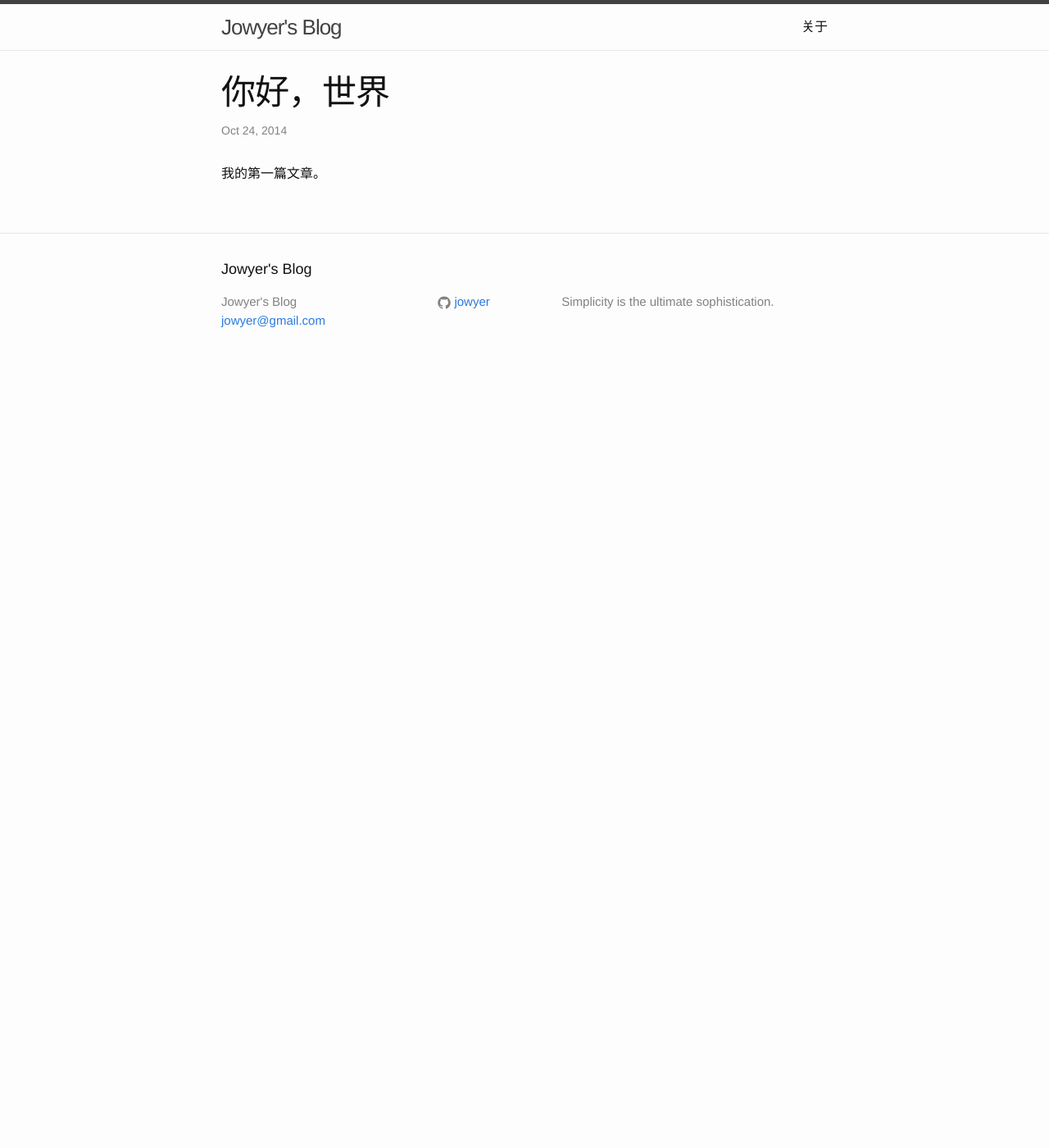
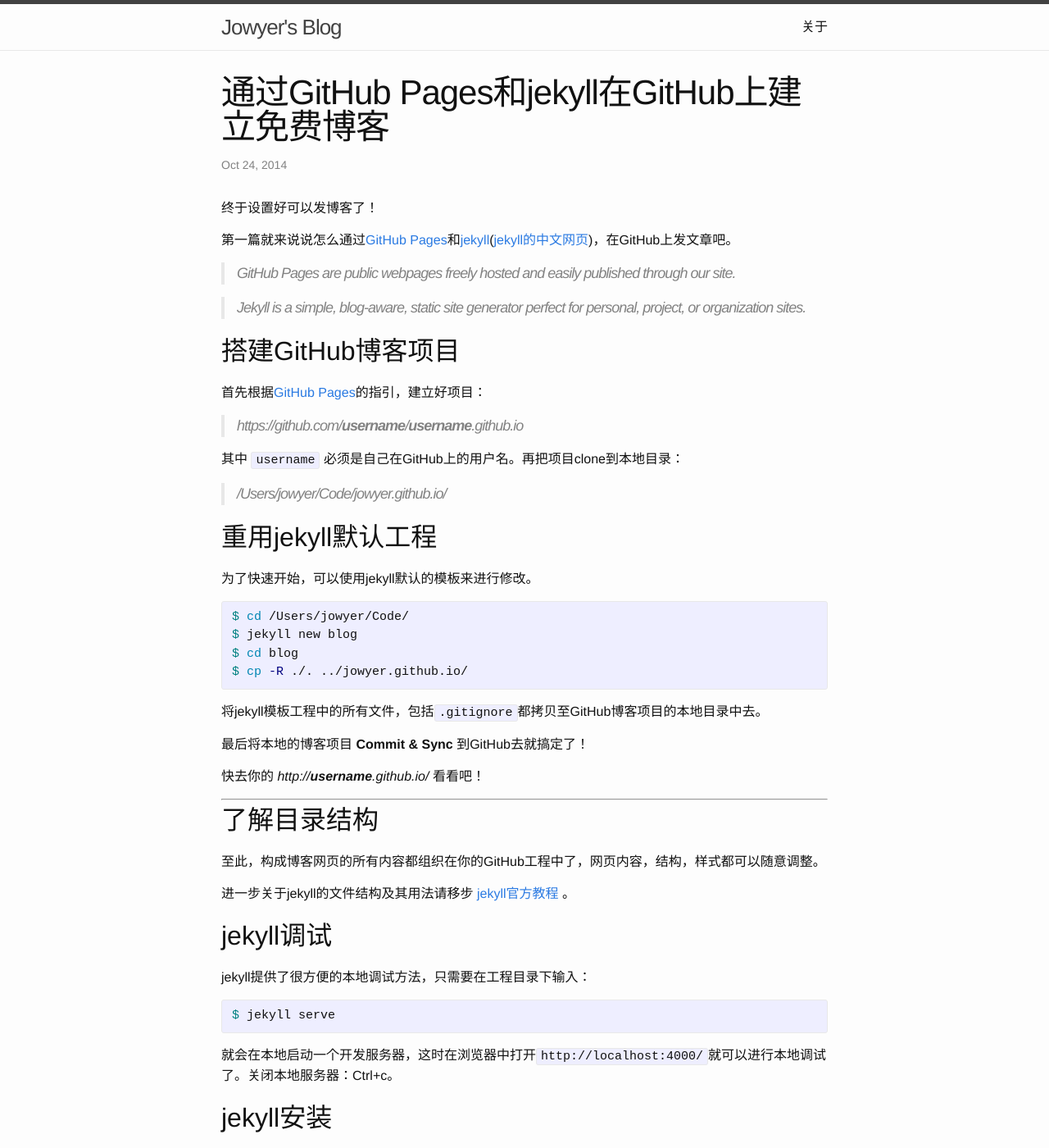
Before and after one commit to Jowyer/jowyer.github.io, a Jekyll site: the page built from _posts/2014-10-24-hello-world.markdown, in a window 1280 px wide and 1400 px high. Shown: the whole window at 82% size. Built offline with Jekyll 4.4.1, drawn with Linux system fonts in a browser that asks for light colours; some of the changed text lies outside the part shown.

Commit message:
GitHub Pages & jekyll

```diff
--- a/_posts/2014-10-24-hello-world.markdown
+++ b/_posts/2014-10-24-hello-world.markdown
@@ -1,7 +1,96 @@
 ---
 layout: post
-title:  你好，世界
+title:  通过GitHub Pages和jekyll在GitHub上建立免费博客
 date:   2014-10-24 14:12:10
 categories: personal
 ---
-我的第一篇文章。
+终于设置好可以发博客了！
+
+第一篇就来说说怎么通过[GitHub Pages][pagesUrl]和[jekyll][jekyllrb]([jekyll的中文网页][jekyllcn])，在GitHub上发文章吧。
+
+> GitHub Pages are public webpages freely hosted and easily published through our site.
+
+> Jekyll is a simple, blog-aware, static site generator perfect for personal, project, or organization sites.
+
+## 搭建GitHub博客项目
+
+首先根据[GitHub Pages][pagesUrl]的指引，建立好项目：
+
+
+> https://github.com/**username**/**username**.github.io
+
+其中 `username` 必须是自己在GitHub上的用户名。再把项目clone到本地目录：
+
+> /Users/jowyer/Code/jowyer.github.io/
+
+## 重用jekyll默认工程
+为了快速开始，可以使用jekyll默认的模板来进行修改。
+
+{% highlight bash %}
+$ cd /Users/jowyer/Code/
+$ jekyll new blog
+$ cd blog
+$ cp -R ./. ../jowyer.github.io/
+{% endhighlight %}
+
+将jekyll模板工程中的所有文件，包括`.gitignore`都拷贝至GitHub博客项目的本地目录中去。
+
+最后将本地的博客项目 **Commit & Sync** 到GitHub去就搞定了！
+
+快去你的 *http://**username**.github.io/* 看看吧！
+
+***
+
+## 了解目录结构
+至此，构成博客网页的所有内容都组织在你的GitHub工程中了，网页内容，结构，样式都可以随意调整。
+
+进一步关于jekyll的文件结构及其用法请移步 [jekyll官方教程][jekyllStructure] 。
+
+## jekyll调试
+jekyll提供了很方便的本地调试方法，只需要在工程目录下输入：
+
+{% highlight bash %}
+$ jekyll serve
+{% endhighlight %}
+
+就会在本地启动一个开发服务器，这时在浏览器中打开`http://localhost:4000/`就可以进行本地调试了。关闭本地服务器：Ctrl+c。
+
+## jekyll安装
+如果你和我之前一样，电脑上没有安装jekyll，那我们还有一段路要走。
+
+> Requirements:
+>
+> * Ruby (including development headers)
+> * RubyGems
+> * Linux, Unix, or Mac OS X
+> * NodeJS, or another JavaScript runtime (for CoffeeScript support).
+
+我在mac上的**安装顺序**是：
+
+1. 安装[Homebrew](http://brew.sh/)
+* {% highlight bash %}
+$ ruby -e "$(curl -fsSL https://raw.githubusercontent.com/Homebrew/install/master/install)"
+{% endhighlight %}
+
+2. 安装[RVM](https://rvm.io/)
+* {% highlight bash %}
+$ \curl -sSL https://get.rvm.io | bash -s stable
+{% endhighlight %}
+
+3. 用RVM安装Ruby
+* {% highlight bash %}
+$ rvm install ruby-2.1.3
+{% endhighlight %}
+
+4. 用RubyGems安装jekyll
+* {% highlight bash %}
+$ gem install jekyll
+{% endhighlight %}
+
+当然，你也可以遵循[jekyll官方安装指南](http://jekyllrb.com/docs/installation/)。
+
+
+[pagesUrl]:  https://pages.github.com/
+[jekyllrb]: 	http://jekyllrb.com/
+[jekyllcn]: http://jekyllcn.com/
+[jekyllStructure]: http://jekyllrb.com/docs/structure/
```
